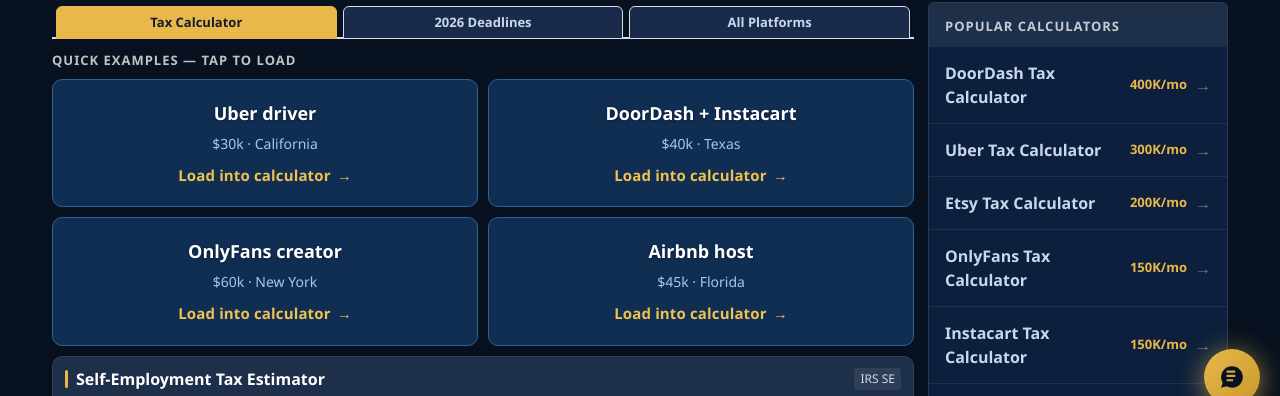
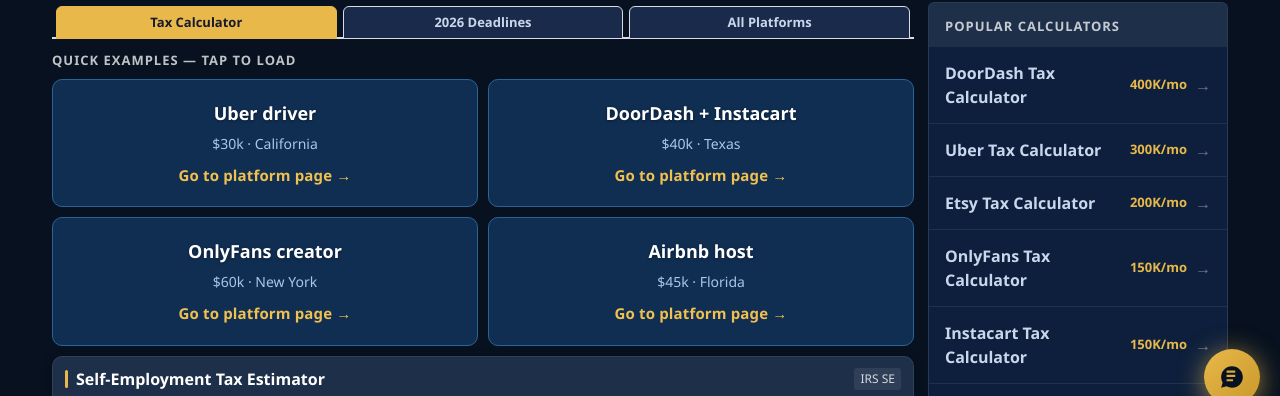
Before and after one commit to devqrcraft-ui/gigwisetax, a Next.js app: page / in a window 1280 px wide. Shown: the part 375-771 px from the top of the page. Built offline with nearby package versions, Linux system fonts and the light colour scheme.

Commit message:
fix: QUICK_EXAMPLES cards — navigate to platform pages

```diff
--- a/app/home-client.tsx
+++ b/app/home-client.tsx
@@ -40,10 +40,10 @@ const DEADLINES = [
 ]
 
 const QUICK_EXAMPLES = [
-  { label: 'Uber driver',          platform: 'Uber',     income: '30000', state: 'CA', filing: 'single',  tag: '$30k · California' },
-  { label: 'DoorDash + Instacart', platform: 'DoorDash', income: '40000', state: 'TX', filing: 'single',  tag: '$40k · Texas'      },
-  { label: 'OnlyFans creator',     platform: 'OnlyFans', income: '60000', state: 'NY', filing: 'single',  tag: '$60k · New York'   },
-  { label: 'Airbnb host',          platform: 'Airbnb',   income: '45000', state: 'FL', filing: 'married', tag: '$45k · Florida'    },
+  { label: 'Uber driver',          platform: 'Uber',     income: '30000', state: 'CA', filing: 'single',  tag: '$30k · California', href: '/uber' },
+  { label: 'DoorDash + Instacart', platform: 'DoorDash', income: '40000', state: 'TX', filing: 'single',  tag: '$40k · Texas',      href: '/doordash' },
+  { label: 'OnlyFans creator',     platform: 'OnlyFans', income: '60000', state: 'NY', filing: 'single',  tag: '$60k · New York',   href: '/onlyfans' },
+  { label: 'Airbnb host',          platform: 'Airbnb',   income: '45000', state: 'FL', filing: 'married', tag: '$45k · Florida',    href: '/airbnb' },
 ]
 
 function QuarterlyEstimator() {
@@ -304,17 +304,17 @@ export default function HomeClient() {
                 <div style={{ display: 'grid', gridTemplateColumns: 'repeat(2,1fr)', gap: 10 }}>
                   {/* 2-col desktop, 1-col mobile via inline media */}
                   {QUICK_EXAMPLES.map(ex => (
-                    <div
+                    <a
                       key={ex.label}
-                      onClick={() => loadExample(ex)}
-                      style={{ background: '#102e52', border: '1px solid #2a6496', borderRadius: 10, padding: '20px 16px', cursor: 'pointer', transition: 'all .15s', textAlign: 'center' as const }}
+                      href={ex.href} onClick={e => { e.preventDefault(); window.location.href = ex.href }}
+                      style={{ background: '#102e52', border: '1px solid #2a6496', borderRadius: 10, padding: '20px 16px', cursor: 'pointer', transition: 'all .15s', textAlign: 'center' as const, textDecoration: 'none', display: 'block' }}
                       onMouseEnter={e => { (e.currentTarget as HTMLElement).style.borderColor = '#e8b84b'; (e.currentTarget as HTMLElement).style.background = '#1a3f6a' }}
                       onMouseLeave={e => { (e.currentTarget as HTMLElement).style.borderColor = '#2a6496'; (e.currentTarget as HTMLElement).style.background = '#102e52' }}
                     >
                       <div style={{ fontSize: 'clamp(16px,3.5vw,18px)', fontWeight: 800, color: '#ffffff', marginBottom: 6, textAlign: 'center', textShadow: '0 1px 3px rgba(0,0,0,.4)' }}>{ex.label}</div>
                       <div style={{ fontSize: 'clamp(13px,3vw,14px)', color: '#a8c8e8', marginBottom: 10, textAlign: 'center' }}>{ex.tag}</div>
-                      <div style={{ fontSize: 'clamp(14px,3vw,15px)', fontWeight: 700, color: '#f0c050', textAlign: 'center', letterSpacing: '.01em' }}><span className="btn-arrow">Load into calculator <span className="arr">→</span></span></div>
-                    </div>
+                      <div style={{ fontSize: 'clamp(14px,3vw,15px)', fontWeight: 700, color: '#f0c050', textAlign: 'center', letterSpacing: '.01em' }}>{'Go to platform page →'}</div>
+                    </a>
                   ))}
                 </div>
               </div>
```
